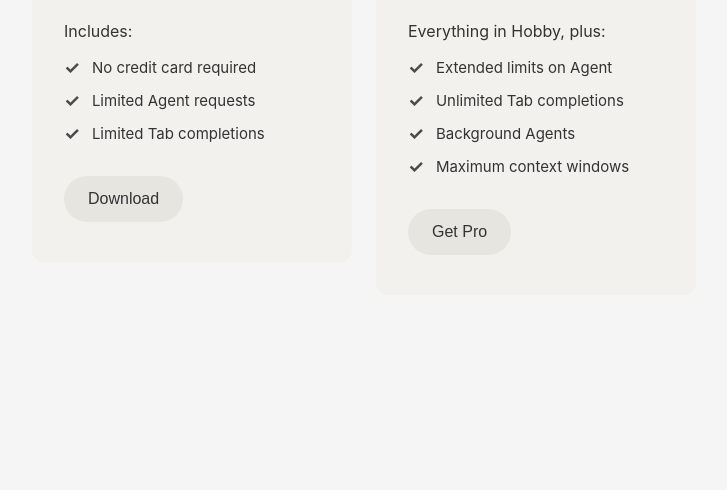
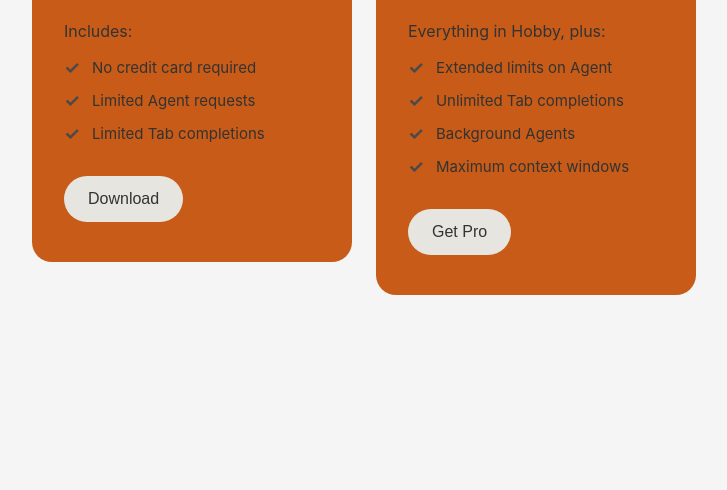
Before and after one commit to dani-lejap5/Second-test, a plain HTML site: page index.html in a window 1280 px wide. Shown: the part 310-800 px from the top of the page, without its empty margins (276-1003 px from the left). Drawn offline with Linux system fonts and the light colour scheme.

Commit message:
change radious and card color
I've two changes in the card

```diff
--- a/styles.css
+++ b/styles.css
@@ -24,8 +24,8 @@ body {
 }
 
 .card {
-    background-color: #f2f1ed;
-    border-radius: 12px;
+    background-color: #c75b17;
+    border-radius: 20px;
     padding: 40px 32px;
     width: 320px;
     flex-shrink: 0;
```
